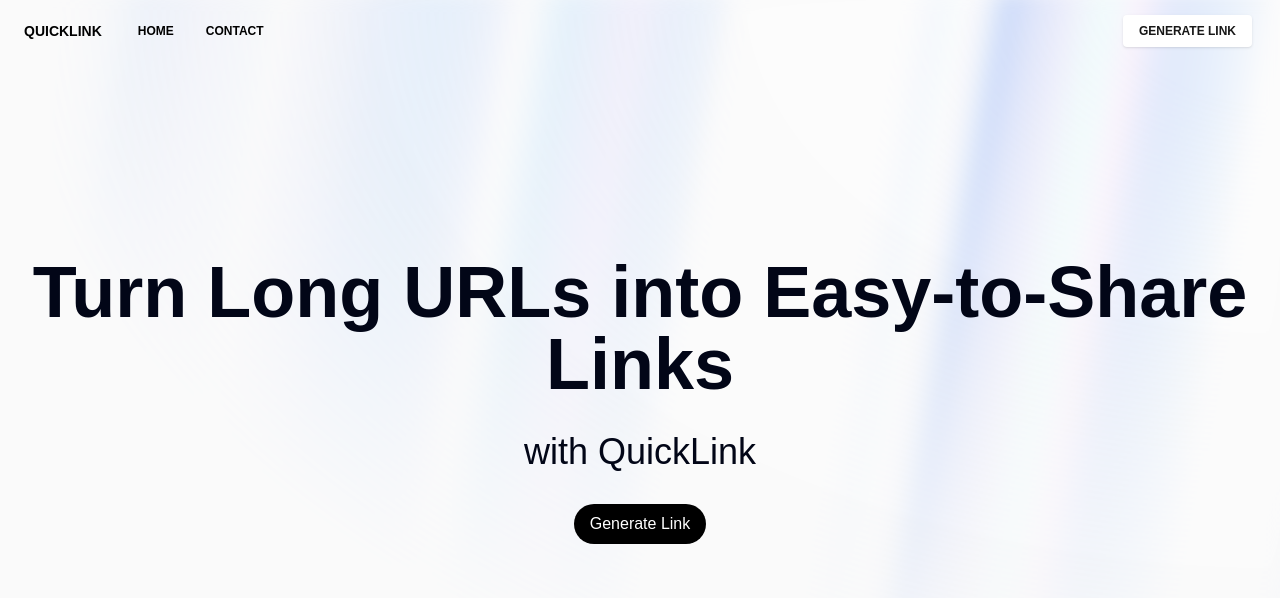
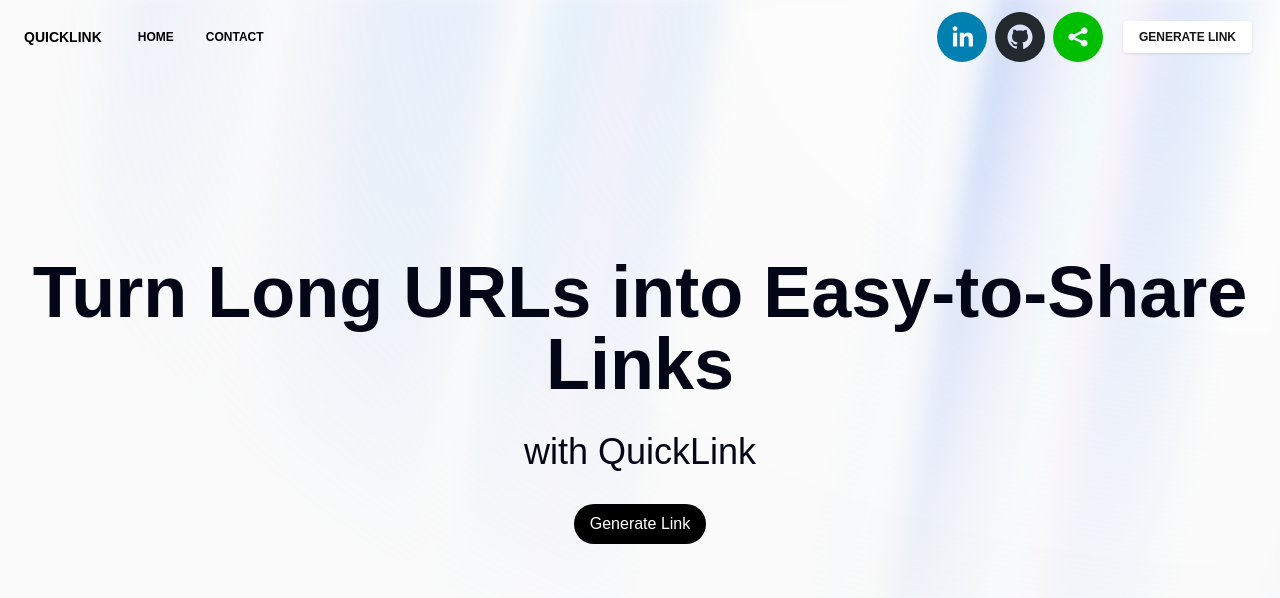
Before and after one commit to Sumittripathi07/QuickLinks, a Next.js app: page / in a window 1280 px wide. Shown: the top 598 px of the page. Built offline with nearby package versions, Linux system fonts and the light colour scheme.

Commit message:
Social Icons

```diff
--- a/components/Navbar.jsx
+++ b/components/Navbar.jsx
@@ -1,5 +1,6 @@
 import Link from "next/link";
 import React from "react";
+import { SocialIcon } from "react-social-icons";
 
 const Navbar = () => {
   return (
@@ -45,110 +46,23 @@ const Navbar = () => {
                 </Link>
               </li>
             </ul>
-            <ul className="flex flex-col items-center list-none lg:flex-row lg:ml-auto">
-              {/* <li className="relative inline-block">
-                <a
-                  className="flex items-center px-3 py-4 text-xs font-bold uppercase lg:text-black lg:hover:text-blueGray-200 text-blueGray-700 lg:py-2"
-                  href="#pablo"
-                  //   onClick="openDropdown(event,'demo-pages-dropdown')"
-                >
-                  Demo Pages
-                </a>
-                <div
-                  className="z-50 hidden float-left py-2 text-base text-left list-none bg-black rounded shadow-lg min-w-48"
-                  id="demo-pages-dropdown"
-                >
-                  <span className="block w-full px-4 pt-2 pb-0 text-sm font-bold bg-transparent whitespace-nowrap text-blueGray-400">
-                    Admin Layout
-                  </span>
-                  <a
-                    href="#"
-                    className="block w-full px-4 py-2 text-sm font-normal bg-transparent whitespace-nowrap text-blueGray-700"
-                  >
-                    Dashboard
-                  </a>
-                  <a
-                    href="#"
-                    className="block w-full px-4 py-2 text-sm font-normal bg-transparent whitespace-nowrap text-blueGray-700"
-                  >
-                    Settings
-                  </a>
-                  <a
-                    href="#"
-                    className="block w-full px-4 py-2 text-sm font-normal bg-transparent whitespace-nowrap text-blueGray-700"
-                  >
-                    Tables
-                  </a>
-                  <a
-                    href="#"
-                    className="block w-full px-4 py-2 text-sm font-normal bg-transparent whitespace-nowrap text-blueGray-700"
-                  >
-                    Maps
-                  </a>
-                  <div className="h-0 mx-4 my-2 border border-solid border-blueGray-100"></div>
-                  <span className="block w-full px-4 pt-2 pb-0 text-sm font-bold bg-transparent whitespace-nowrap text-blueGray-400">
-                    Auth Layout
-                  </span>
-                  <a
-                    href="#"
-                    className="block w-full px-4 py-2 text-sm font-normal bg-transparent whitespace-nowrap text-blueGray-700"
-                  >
-                    Login
-                  </a>
-                  <a
-                    href="#"
-                    className="block w-full px-4 py-2 text-sm font-normal bg-transparent whitespace-nowrap text-blueGray-700"
-                  >
-                    Register
-                  </a>
-                  <div className="h-0 mx-4 my-2 border border-solid border-blueGray-100"></div>
-                  <span className="block w-full px-4 pt-2 pb-0 text-sm font-bold bg-transparent whitespace-nowrap text-blueGray-400">
-                    No Layout
-                  </span>
-                  <a
-                    href="#"
-                    className="block w-full px-4 py-2 text-sm font-normal bg-transparent whitespace-nowrap text-blueGray-700"
-                  >
-                    Landing
-                  </a>
-                  <a
-                    href=".#"
-                    className="block w-full px-4 py-2 text-sm font-normal bg-transparent whitespace-nowrap text-blueGray-700"
-                  >
-                    Profile
-                  </a>
-                </div>
-              </li> */}
+            <ul className="flex flex-col items-center space-x-2 list-none lg:flex-row lg:ml-auto">
               <li className="flex items-center">
-                <a
-                  className="flex items-center px-3 py-4 text-xs font-bold uppercase lg:text-black lg:hover:text-blueGray-200 text-blueGray-700 lg:py-2"
-                  href="https://www.facebook.com/sharer/sharer.php?u=https%3A%2F%2Fdemos.creative-tim.com%2Fnotus-js%2F"
+                <SocialIcon
                   target="_blank"
-                >
-                  <i className="text-lg lg:text-blueGray-200 text-blueGray-400 fab fa-facebook leading-lg"></i>
-                  <span className="inline-block ml-2 lg:hidden">Share</span>
-                </a>
+                  url="https://www.linkedin.com/in/sumittripathi07/"
+                />
               </li>
               <li className="flex items-center">
-                <a
-                  className="flex items-center px-3 py-4 text-xs font-bold uppercase lg:text-black lg:hover:text-blueGray-200 text-blueGray-700 lg:py-2"
-                  href="https://twitter.com/intent/tweet?url=https%3A%2F%2Fdemos.creative-tim.com%2Fnotus-js%2F&amp;text=Start%20your%20development%20with%20a%20Free%20Tailwind%20CSS%20and%20JavaScript%20UI%20Kit%20and%20Admin.%20Let%20Notus%20JS%20amaze%20you%20with%20its%20cool%20features%20and%20build%20tools%20and%20get%20your%20project%20to%20a%20whole%20new%20level."
+                <SocialIcon
+                  url="https://github.com/Sumittripathi07"
                   target="_blank"
-                >
-                  <i className="text-lg lg:text-blueGray-200 text-blueGray-400 fab fa-twitter leading-lg"></i>
-                  <span className="inline-block ml-2 lg:hidden">Tweet</span>
-                </a>
+                />
               </li>
               <li className="flex items-center">
-                <a
-                  className="flex items-center px-3 py-4 text-xs font-bold uppercase lg:text-black lg:hover:text-blueGray-200 text-blueGray-700 lg:py-2"
-                  href="https://github.com/creativetimofficial/notus-js?ref=njs-register"
-                  target="_blank"
-                >
-                  <i className="text-lg lg:text-blueGray-200 text-blueGray-400 fab fa-github leading-lg"></i>
-                  <span className="inline-block ml-2 lg:hidden">Star</span>
-                </a>
+                <SocialIcon url="https://x.com/iamSumit076" target="_blank" />
               </li>
+
               <li className="flex items-center">
                 <Link
                   className="px-4 py-2 mb-3 ml-3 text-xs font-bold uppercase transition-all duration-150 ease-linear bg-white rounded shadow outline-none text-blueGray-700 active:bg-blueGray-50 hover:shadow-md focus:outline-none lg:mr-1 lg:mb-0"
--- a/package.json
+++ b/package.json
@@ -14,6 +14,8 @@
     "next": "15.0.3",
     "react": "19.0.0-rc-66855b96-20241106",
     "react-dom": "19.0.0-rc-66855b96-20241106",
+    "react-icons": "^5.3.0",
+    "react-social-icons": "^6.18.0",
     "tailwind-merge": "^2.5.4"
   },
   "devDependencies": {
```
Also changed, not shown: 1 other file (tests, documents, lock files or other folders).
